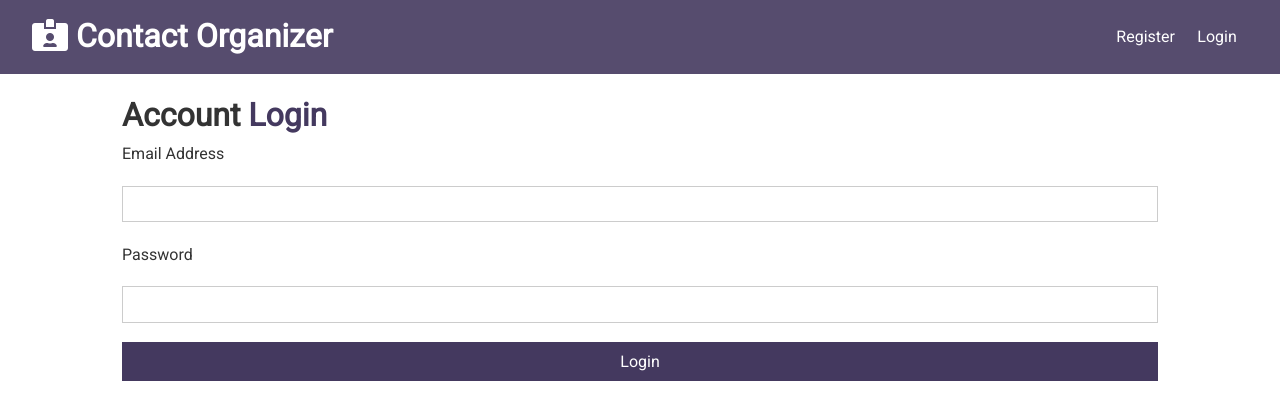
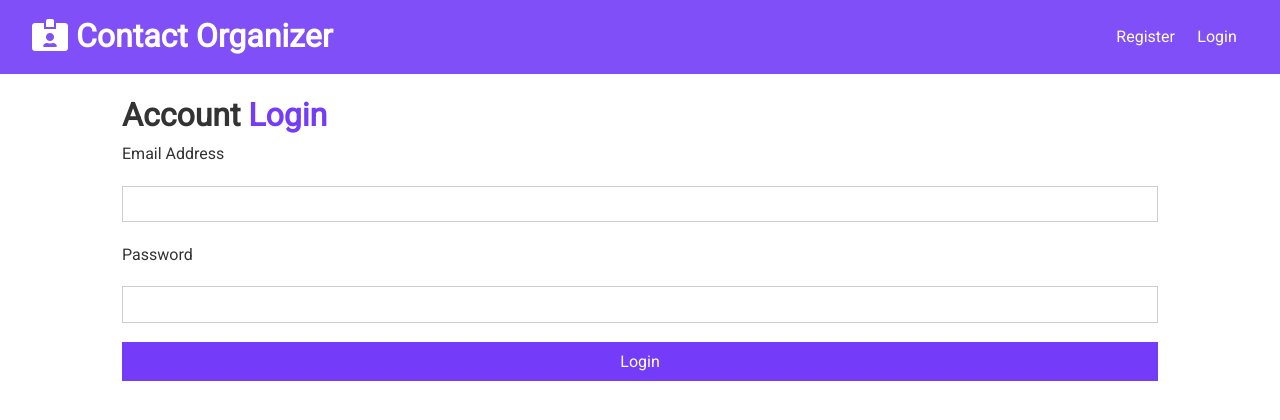
Before and after one commit to KyleKnolleLynch/contact-organizer, a React (Create React App) app in the folder client/: page /login in a window 1280 px wide. Shown: the top 420 px of the page. Built offline with nearby package versions, Linux system fonts and the light colour scheme.

Commit message:
complete css

```diff
--- a/client/src/style.css
+++ b/client/src/style.css
@@ -2,7 +2,7 @@
 
 /* Global Styles */
 :root {
-  --primary-color: rgb(68, 57, 95);
+  --primary-color: rgb(116, 60, 248);
   --dark-color: #333333;
   --light-color: #f4f4f4;
   --danger-color: #bb0114;
```
